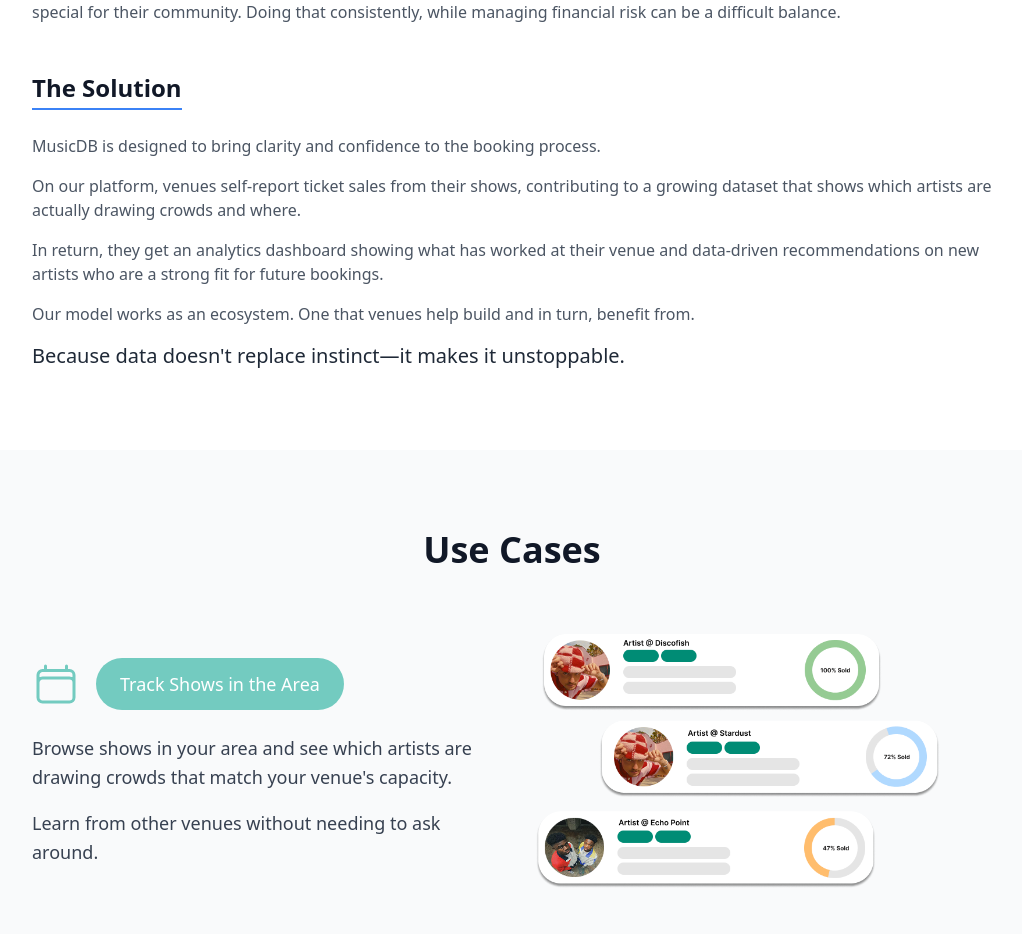
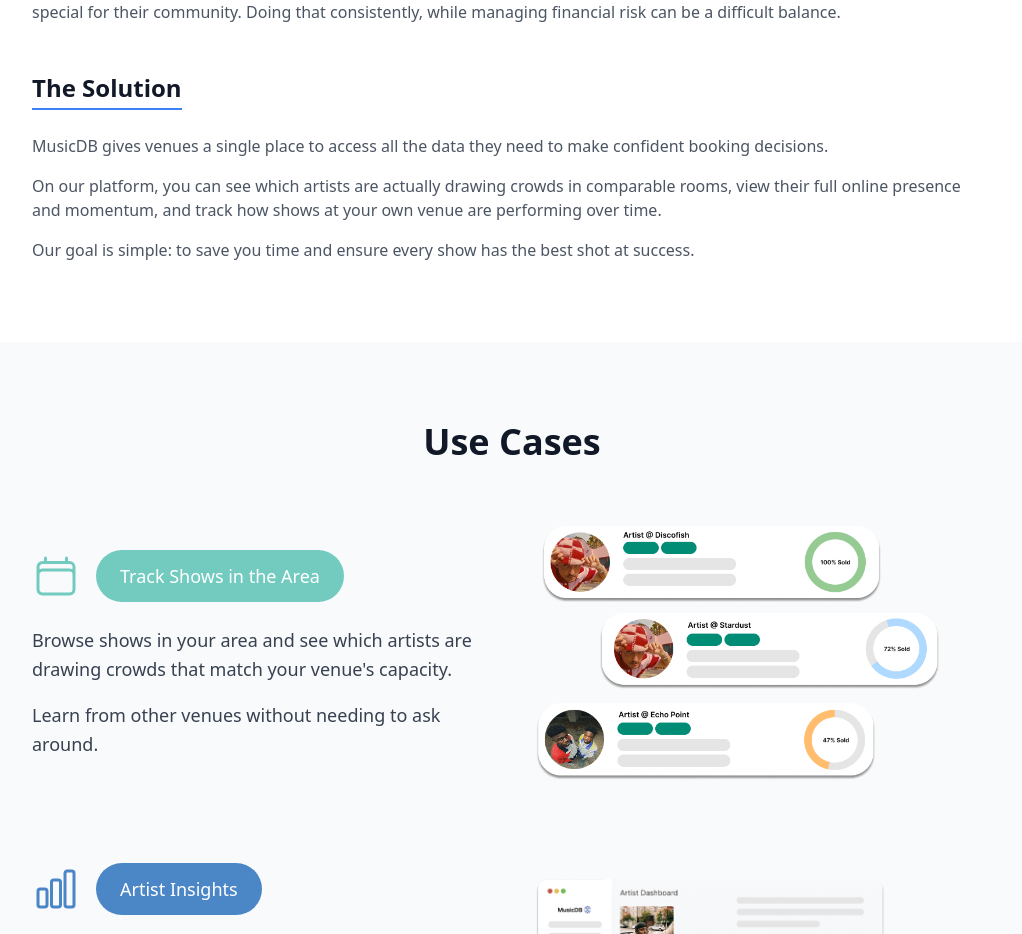
Before and after one commit to JWise16/musicdb-prelaunch, a React (Vite) app: page /about in a window 1280 px wide. Shown: the part 805-1739 px from the top of the page, without its empty margins (128-1150 px from the left). Built offline with nearby package versions, Linux system fonts and the light colour scheme; no server answers.

Commit message:
Updated copy on about page

```diff
--- a/src/components/pages/AboutPage.tsx
+++ b/src/components/pages/AboutPage.tsx
@@ -191,19 +191,13 @@ export function AboutPage() {
               </h3>
               <div className="prose prose-lg text-gray-600 space-y-4">
                 <p>
-                  MusicDB is designed to bring clarity and confidence to the booking process.
+                  MusicDB gives venues a single place to access all the data they need to make confident booking decisions.
                 </p>
                 <p>
-                  On our platform, venues self-report ticket sales from their shows, contributing to a growing dataset that shows which artists are actually drawing crowds and where.
+                  On our platform, you can see which artists are actually drawing crowds in comparable rooms, view their full online presence and momentum, and track how shows at your own venue are performing over time.
                 </p>
                 <p>
-                  In return, they get an analytics dashboard showing what has worked at their venue and data-driven recommendations on new artists who are a strong fit for future bookings.
-                </p>
-                <p>
-                  Our model works as an ecosystem. One that venues help build and in turn, benefit from.
-                </p>
-                <p className="font-medium text-gray-800 text-xl">
-                  Because data doesn't replace instinct—it makes it unstoppable.
+                  Our goal is simple: to save you time and ensure every show has the best shot at success.
                 </p>
               </div>
             </div>
```
